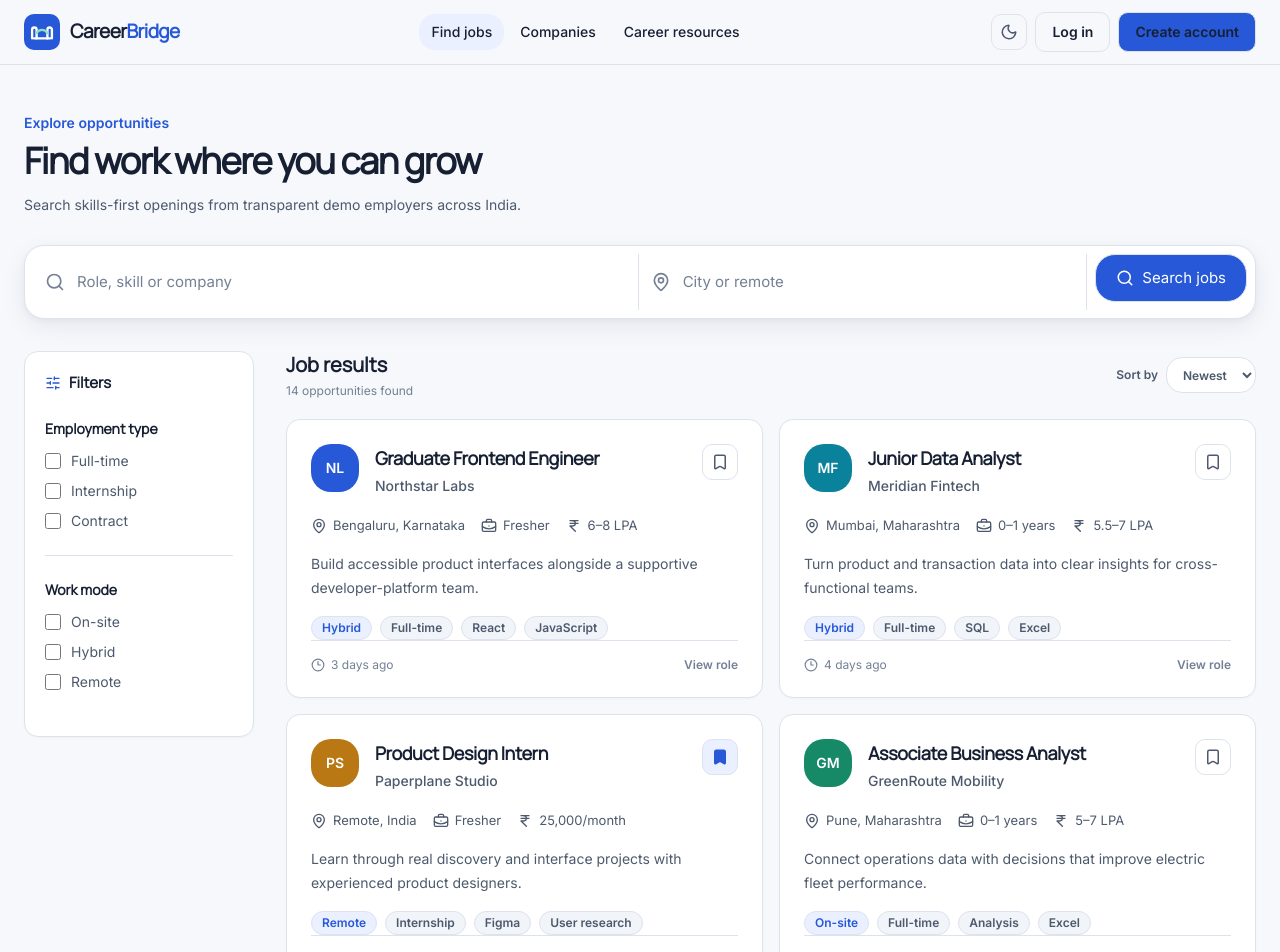
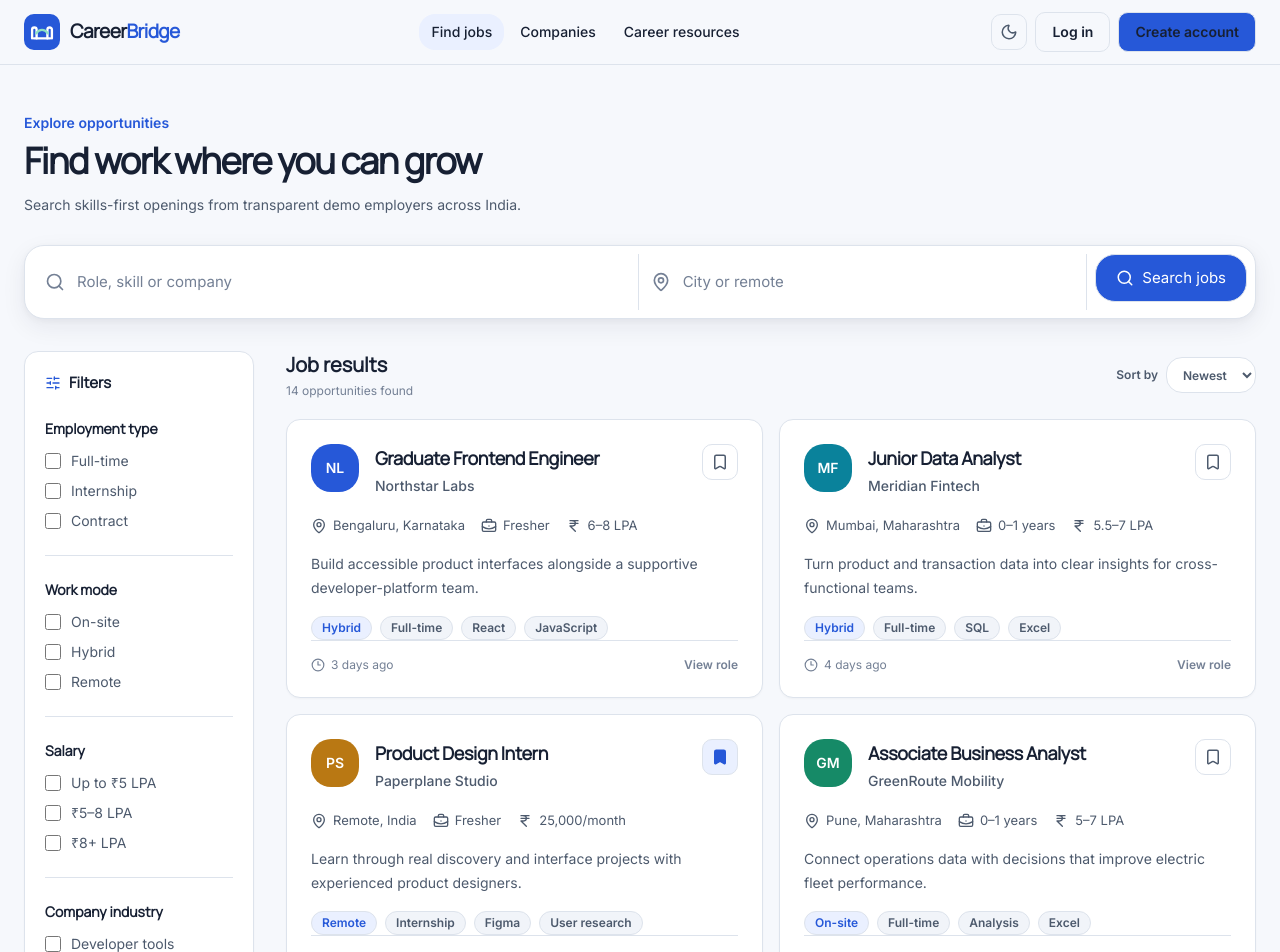
Before and after one commit to Sravanramaraju/CareerBridge-full-stack-off-campus-recruitment-platform-with-AI-assisted-r-sum-screening., a React (Vite) app: page /jobs in a window 1280 px wide. Shown: the top 952 px of the page. Built offline with nearby package versions, Linux system fonts and the light colour scheme.

Commit message:
feat: connect advanced job discovery filters

```diff
--- a/src/pages/public/JobsPage.jsx
+++ b/src/pages/public/JobsPage.jsx
@@ -1,35 +1,13 @@
 import { useMemo, useState } from 'react';
 import { useQuery } from '@tanstack/react-query';
-import { BriefcaseBusiness, SlidersHorizontal, X } from 'lucide-react';
+import { BriefcaseBusiness, SlidersHorizontal } from 'lucide-react';
 import { useSearchParams } from 'react-router-dom';
 import { JobCard } from '@/src/components/jobs/JobCard';
+import { JobFilterPanel } from '@/src/components/jobs/JobFilterPanel';
 import { JobSearchBar } from '@/src/components/jobs/JobSearchBar';
-import { Button } from '@/src/components/ui/Button';
 import { EmptyState, Skeleton } from '@/src/components/ui/Feedback';
-import { EMPLOYMENT_TYPES, WORK_MODES } from '@/src/domain/constants';
 import { catalogService } from '@/src/services/mockApi';
 import { useAppStore } from '@/src/store/useAppStore';
-
-function FilterGroup({ title, options, selected, onChange }) {
-  return (
-    <fieldset className="border-b border-[var(--cb-divider)] pb-6 last:border-0">
-      <legend className="font-heading text-sm font-bold">{title}</legend>
-      <div className="mt-3 grid gap-2.5">
-        {options.map((option) => (
-          <label key={option} className="flex cursor-pointer items-center gap-2.5 text-sm text-[var(--cb-text-secondary)]">
-            <input
-              type="checkbox"
-              className="size-4 rounded border-[var(--cb-border-strong)] accent-[var(--cb-primary)]"
-              checked={selected.includes(option)}
-              onChange={() => onChange(option)}
-            />
-            {option}
-          </label>
-        ))}
-      </div>
-    </fieldset>
-  );
-}
 
 function JobsLoading() {
   return (
@@ -46,8 +24,14 @@ function JobsLoading() {
 
 export function JobsPage() {
   const [searchParams] = useSearchParams();
-  const [types, setTypes] = useState([]);
-  const [modes, setModes] = useState([]);
+  const [facetFilters, setFacetFilters] = useState({
+    types: [],
+    modes: [],
+    salaryBands: [],
+    industries: [],
+    skills: [],
+    datePosted: '',
+  });
   const [sort, setSort] = useState('newest');
   const savedJobIds = useAppStore((state) => state.savedJobIds);
   const toggleSavedJob = useAppStore((state) => state.toggleSavedJob);
@@ -56,9 +40,8 @@ export function JobsPage() {
     keyword: searchParams.get('q') || '',
     location: searchParams.get('location') || '',
     experience: searchParams.get('experience') || '',
-    types,
-    modes,
-  }), [modes, searchParams, types]);
+    ...facetFilters,
+  }), [facetFilters, searchParams]);
 
   const jobsQuery = useQuery({
     queryKey: ['jobs', filters],
@@ -71,22 +54,30 @@ export function JobsPage() {
     return result.sort((a, b) => new Date(b.postedAt) - new Date(a.postedAt));
   }, [jobsQuery.data, sort]);
 
-  function toggleFilter(setter, value) {
-    setter((current) => current.includes(value) ? current.filter((item) => item !== value) : [...current, value]);
+  function toggleFilter(key, value) {
+    setFacetFilters((current) => ({
+      ...current,
+      [key]: current[key].includes(value)
+        ? current[key].filter((item) => item !== value)
+        : [...current[key], value],
+    }));
   }
 
   function clearFilters() {
-    setTypes([]);
-    setModes([]);
+    setFacetFilters({ types: [], modes: [], salaryBands: [], industries: [], skills: [], datePosted: '' });
   }
 
-  const filterContent = (
-    <div className="grid gap-6">
-      <FilterGroup title="Employment type" options={EMPLOYMENT_TYPES} selected={types} onChange={(value) => toggleFilter(setTypes, value)} />
-      <FilterGroup title="Work mode" options={WORK_MODES} selected={modes} onChange={(value) => toggleFilter(setModes, value)} />
-      {(types.length > 0 || modes.length > 0) && <Button variant="ghost" size="sm" onClick={clearFilters}><X aria-hidden="true" />Clear filters</Button>}
-    </div>
+  const selectedFilterCount = Object.values(facetFilters).reduce(
+    (total, value) => total + (Array.isArray(value) ? value.length : Number(Boolean(value))),
+    0,
   );
+
+  const filterContent = <JobFilterPanel
+    filters={facetFilters}
+    onToggle={toggleFilter}
+    onDateChange={(datePosted) => setFacetFilters((current) => ({ ...current, datePosted }))}
+    onClear={clearFilters}
+  />;
 
   return (
     <div className="page-container py-10 sm:py-12">
@@ -98,7 +89,7 @@ export function JobsPage() {
       <div className="mt-7"><JobSearchBar compact initialValues={filters} /></div>
 
       <details className="surface-card mt-5 p-4 lg:hidden">
-        <summary className="flex cursor-pointer list-none items-center justify-between font-semibold"><span className="inline-flex items-center gap-2"><SlidersHorizontal className="size-4" />Filters</span><span className="text-xs text-[var(--cb-primary)]">{types.length + modes.length} selected</span></summary>
+        <summary className="flex cursor-pointer list-none items-center justify-between font-semibold"><span className="inline-flex items-center gap-2"><SlidersHorizontal className="size-4" />Filters</span><span className="text-xs text-[var(--cb-primary)]">{selectedFilterCount} selected</span></summary>
         <div className="mt-5">{filterContent}</div>
       </details>
 
```
